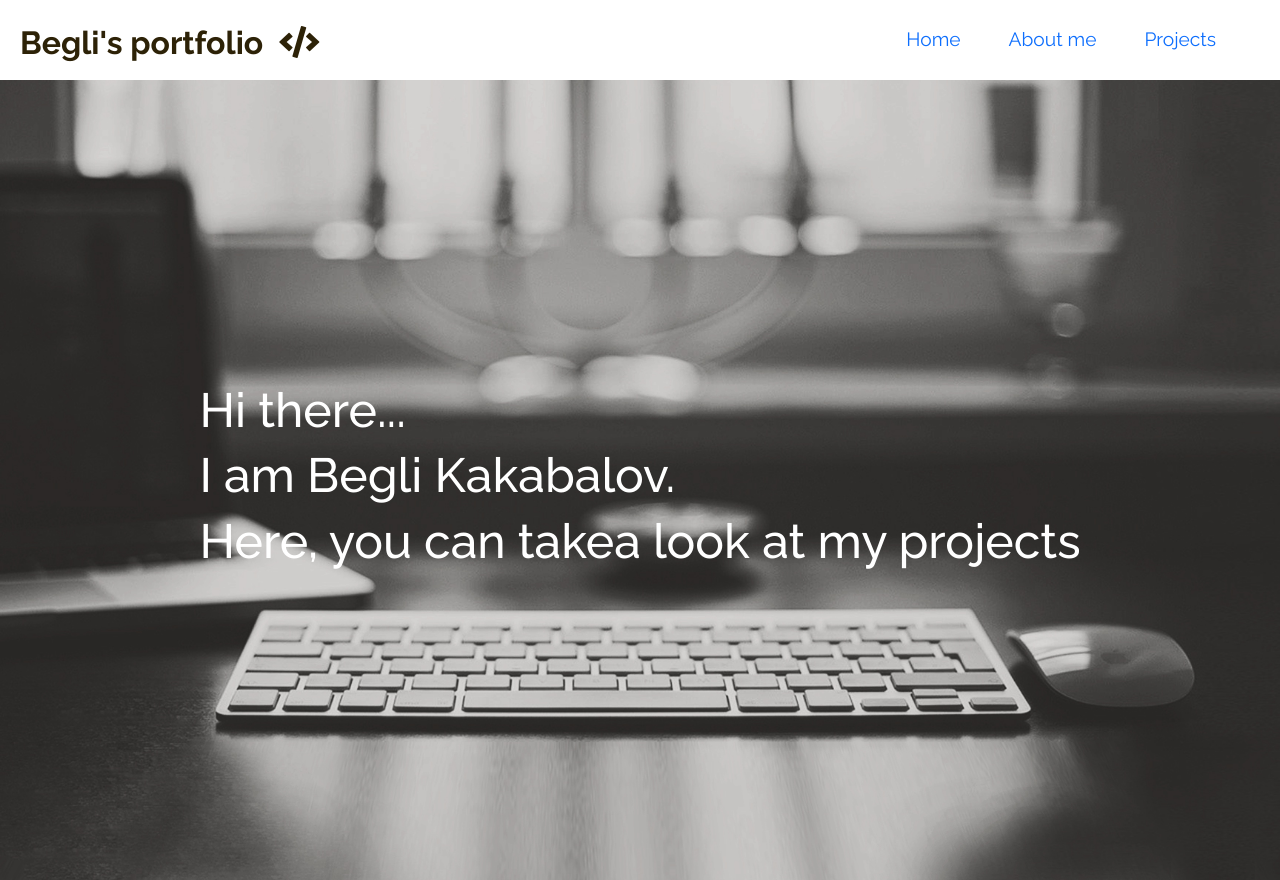
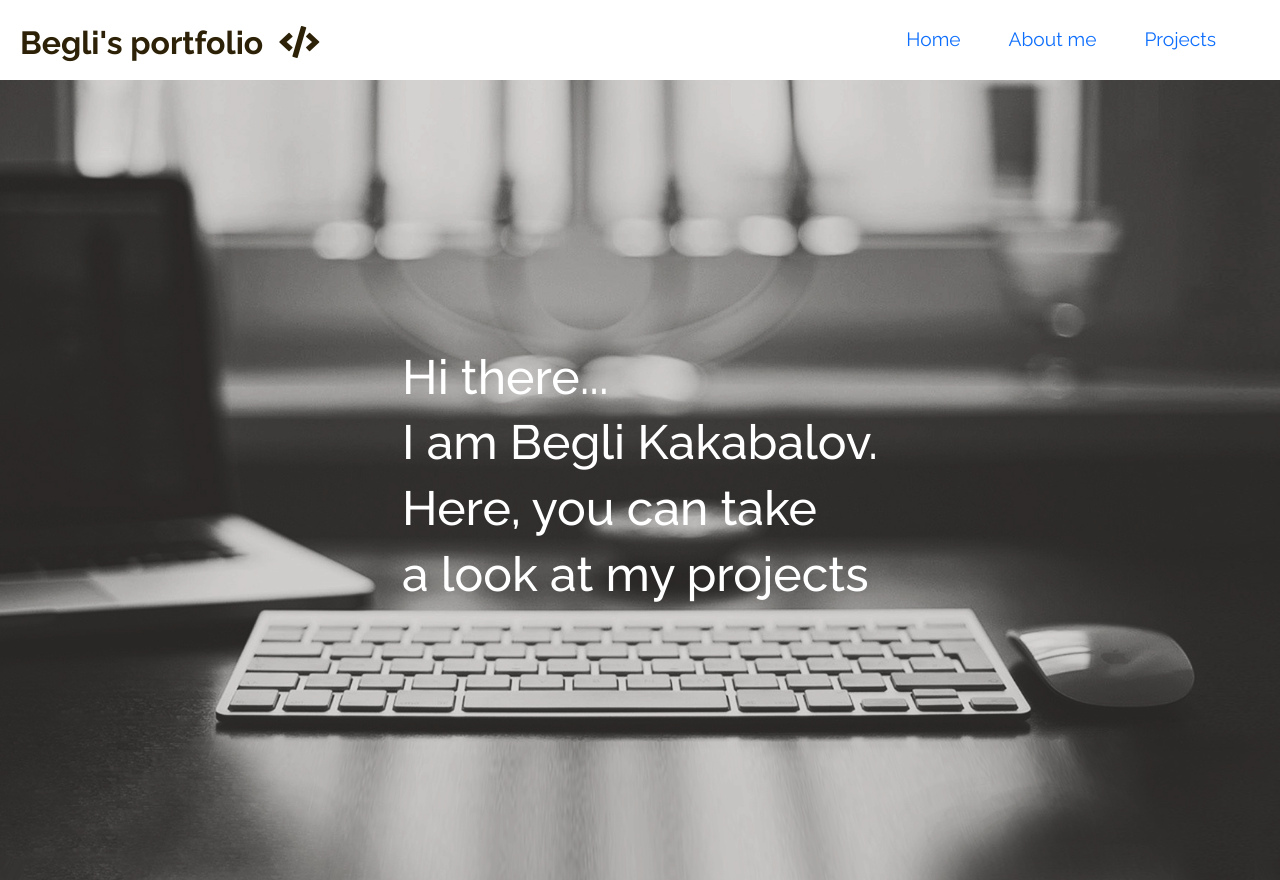
Before and after one commit to Begli0102/React-portfolio, a React (Create React App) app: page / in a window 1280 px wide. Built offline with nearby package versions, Linux system fonts and the light colour scheme; the HTML template or start-up script is replaced by a standard one.

Commit message:
edit sentance

```diff
--- a/src/components/Home/Home.js
+++ b/src/components/Home/Home.js
@@ -15,7 +15,10 @@ const Home = () => {
           </h1>
           <h1>
             Here, you can take
-            <span></span>a look at my projects
+            <span></span>
+          </h1>
+          <h1>
+            a look at my projects
             <span></span>
           </h1>
           {/* <a href="https://begli0102.github.io/React-portfolio/about" tape='button' className="btn">Learn more</a> */}
```
